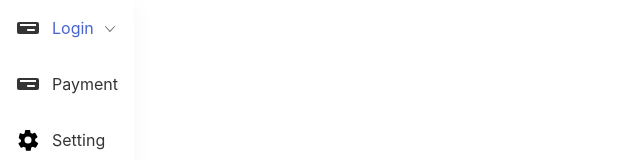
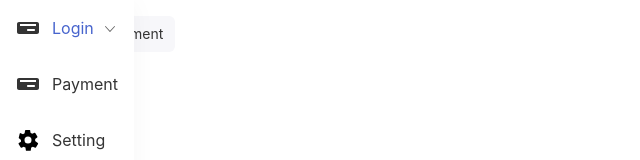
Before and after one commit to BookingEngg/mono-repo, a React (Vite) app in the folder frontend/: page / in a window 1280 px wide. Shown: the top 160 px of the page, without its empty margins (0-640 px from the left). Built offline with nearby package versions, Linux system fonts and the light colour scheme.

Commit message:
feat: counter redux setup

```diff
--- a/frontend/src/layout/MainLayout.tsx
+++ b/frontend/src/layout/MainLayout.tsx
@@ -4,16 +4,30 @@ import { TRoutes } from "@/typings/common";
 import Body from "@/layout/Body";
 import SideNav from "@/layout/SideNav";
 import Header from "@/layout/Header";
+import { increment } from "@/store/featureCounter";
+import { Button } from "rsuite";
+import { useAppDispatch, useAppSelector } from "@/store/hooks";
 
 const MainLayout = (props: { routes: TRoutes[]; childrens: JSX.Element }) => {
+  const count = useAppSelector((state) => state.counter.count);
+  const dispatch = useAppDispatch();
+
   const { routes, childrens } = props;
 
   return (
     <section style={{ paddingLeft: "60px" }}>
-      <SideNav routes={routes}/>
+      <SideNav routes={routes} />
       {/* <SideNavV2 routes={routes} /> */}
       <Header />
-      <Body>{childrens}</Body>
+      <Body>
+        {childrens} {count}
+        <Button
+          onClick={() => dispatch(increment())}
+        >
+          {" "}
+          Increment
+        </Button>
+      </Body>
     </section>
   );
 };
--- a/frontend/src/main.tsx
+++ b/frontend/src/main.tsx
@@ -4,13 +4,17 @@ import "rsuite/dist/rsuite.min.css";
 import { CustomProvider } from "rsuite";
 import App from "@/App";
 import { BrowserRouter } from "react-router-dom";
+import { Provider } from "react-redux";
+import store from "@/store/store";
 
 createRoot(document.getElementById("root")!).render(
   <StrictMode>
     <CustomProvider theme="light">
-      <BrowserRouter>
-        <App />
-      </BrowserRouter>
+      <Provider store={store}>
+        <BrowserRouter>
+          <App />
+        </BrowserRouter>
+      </Provider>
     </CustomProvider>
   </StrictMode>
 );
--- /dev/null
+++ b/frontend/src/store/featureCounter.ts
@@ -0,0 +1,30 @@
+import { createSlice, PayloadAction } from "@reduxjs/toolkit";
+import { RootState } from "./store";
+
+export interface StateType {
+  count: number;
+}
+
+const initialState: StateType = {
+  count: 0,
+};
+
+export const counterSlice = createSlice({
+  name: "counter",
+  initialState,
+  reducers: {
+    increment: (state: StateType) => {
+      state.count += 1;
+    },
+    decrement: (state: StateType) => {
+      state.count -= 1;
+    },
+
+    incrementByAmount: (state: StateType, action: PayloadAction<number>) => {
+      state.count += action.payload;
+    },
+  },
+});
+
+export const { increment, decrement, incrementByAmount } = counterSlice.actions;
+export default counterSlice.reducer;
--- /dev/null
+++ b/frontend/src/store/hooks.ts
@@ -0,0 +1,6 @@
+import { useDispatch, useSelector } from 'react-redux'
+import type { RootState, AppDispatch } from './store'
+
+// Use throughout your app instead of plain `useDispatch` and `useSelector`
+export const useAppDispatch = useDispatch.withTypes<AppDispatch>()
+export const useAppSelector = useSelector.withTypes<RootState>()
--- /dev/null
+++ b/frontend/src/store/store.ts
@@ -0,0 +1,15 @@
+import { configureStore } from "@reduxjs/toolkit";
+import counterReducer from "./featureCounter";
+
+const store = configureStore({
+  reducer: {
+    counter: counterReducer,
+  },
+});
+
+export default store;
+
+// Infer the `RootState` and `AppDispatch` types from the store itself
+export type RootState = ReturnType<typeof store.getState>;
+// Inferred type: {posts: PostsState, comments: CommentsState, users: UsersState}
+export type AppDispatch = typeof store.dispatch;
```
